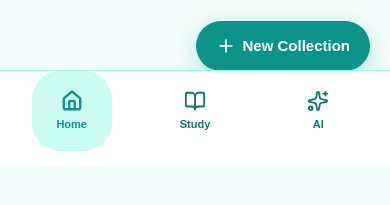
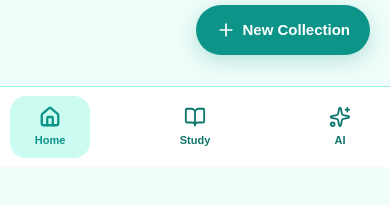
Before and after one commit to kewos554321/memzo, a Next.js app: page / in a window 390 px wide. Shown: the part 677-882 px from the top of the page. Built offline with nearby package versions, Linux system fonts and the light colour scheme; no server answers; the database is empty.

Commit message:
feat: update layout and styling for HomePage and BottomNav components, enhancing UI responsiveness and consistency

```diff
--- a/src/app/page.tsx
+++ b/src/app/page.tsx
@@ -19,7 +19,7 @@ export default function HomePage() {
   return (
     <div className="flex min-h-[100dvh] flex-col bg-background">
       <div className="flex-1 overflow-auto pb-24">
-        <div className="flex flex-col gap-5 px-5 pb-4 pt-6">
+        <div className="flex flex-col gap-5 px-5 pb-6 pt-6">
           {/* Header */}
           <div className="flex items-center justify-between">
             <div className="flex flex-col gap-0.5">
@@ -98,7 +98,10 @@ export default function HomePage() {
       </div>
 
       {/* FAB */}
-      <div className="fixed bottom-[96px] right-5 z-40">
+      <div
+        className="fixed right-5 z-40"
+        style={{bottom: 'calc(80px + 16px + max(env(safe-area-inset-bottom), 1rem))'}}
+      >
         <Link
           href="/collections/new"
           className="flex items-center gap-1.5 rounded-full bg-primary px-5 py-[14px] font-body text-[15px] font-bold text-primary-foreground shadow-[0_6px_20px_#0D948840] cursor-pointer"
--- a/src/components/bottom-nav.tsx
+++ b/src/components/bottom-nav.tsx
@@ -23,8 +23,11 @@ export function BottomNav() {
     return null;
 
   return (
-    <nav className="fixed bottom-0 left-0 right-0 z-50 border-t border-border bg-card pb-safe">
-      <div className="mx-auto flex h-20 max-w-lg items-stretch justify-around px-2.5">
+    <nav
+      className="fixed bottom-0 left-0 right-0 z-50 border-t border-border bg-card"
+      style={{paddingBottom: 'env(safe-area-inset-bottom, 0px)'}}
+    >
+      <div className="mx-auto flex h-20 max-w-lg items-center justify-between px-2.5">
         {navItems.map((item) => {
           const isActive =
             item.href === "/"
@@ -36,7 +39,7 @@ export function BottomNav() {
               key={item.href}
               href={item.href}
               className={cn(
-                "flex w-20 flex-col items-center justify-center gap-1 rounded-2xl py-2.5 transition-colors",
+                "flex w-20 flex-col items-center justify-center gap-1 rounded-[16px] py-2.5 transition-colors",
                 isActive ? "bg-muted" : ""
               )}
             >
```
